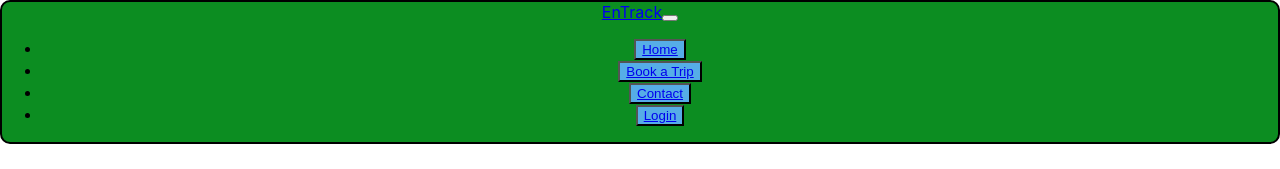
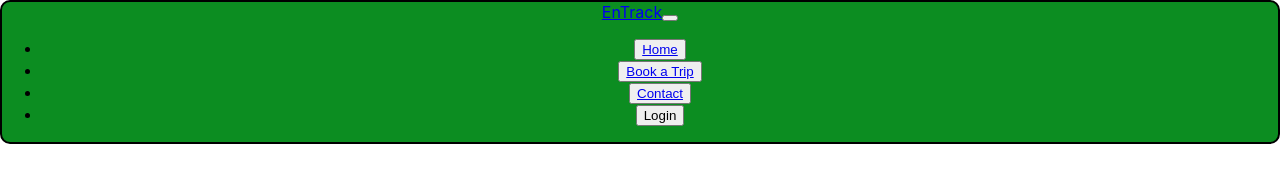
Before and after one commit to Southeastern-Louisiana-University/cmps383-2023-sp-p03-cmps383-2023-sp-p03-g05, a React (Create React App) app in the folder SP23.P03.Web/ClientApp/: page / in a window 1280 px wide. Shown: the top 169 px of the page. Built offline with nearby package versions, Linux system fonts and the light colour scheme; no server answers.

Commit message:
reverting color

```diff
--- a/SP23.P03.Web/ClientApp/src/components/Navbar/Navbar.js
+++ b/SP23.P03.Web/ClientApp/src/components/Navbar/Navbar.js
@@ -24,21 +24,21 @@ const Navbar = () => {
       <div className="collapse navbar-collapse justify-content-end align-center" id="navbarNavDropdown">
         <ul className="navbar-nav">
           <li className="nav-item active">
-          <button className="navvar-toggler btn" type="button" style={{backgroundColor: "#56ade7"}}>
-            <Link className="nav-link" href="#home" to="/" style={{backgroundColor: "#56ade7"}}>
+          <button className="navvar-toggler btn" type="button" >
+            <Link className="nav-link" href="#home" to="/" >
               Home <span className="sr-only"></span>
             </Link>
           </button>
           </li>
           <li className="nav-item">
-          <button className="navvar-toggler btn" type="button" style={{backgroundColor: "#56ade7"}}>
-            <Link className="nav-link" href="#tickets" to="tickets" style={{backgroundColor: "#56ade7"}}>
+          <button className="navvar-toggler btn" type="button">
+            <Link className="nav-link" href="#tickets" to="tickets">
               Book a Trip
             </Link>
           </button>
           </li>
           <li className="nav-item">
-            <button className="navvar-toggler btn" type="button" style={{backgroundColor: "#56ade7"}}>
+            <button className="navvar-toggler btn" type="button">
             <Link className="nav-link" href="#contact" to="contact" >
               Contact
             </Link>
@@ -53,11 +53,8 @@ const Navbar = () => {
               aria-haspopup="true"
               aria-expanded="false"
             > */}
-              <button className="navvar-toggler btn" type="button" style={{backgroundColor: "#56ade7"}}>
-                <Link>
+              <button className="navvar-toggler btn" type="button">
                 Login
-                </Link>
-
               </button>
             {/* </a> */}
 
```
